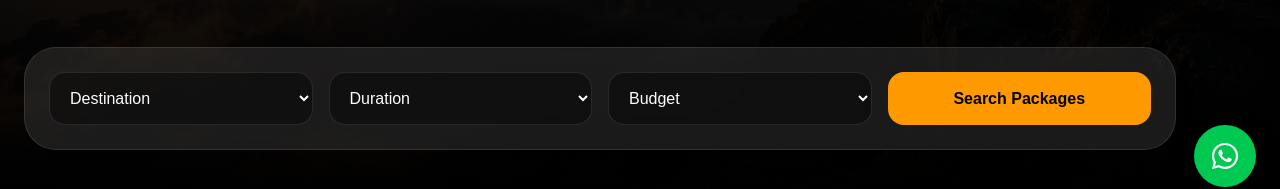
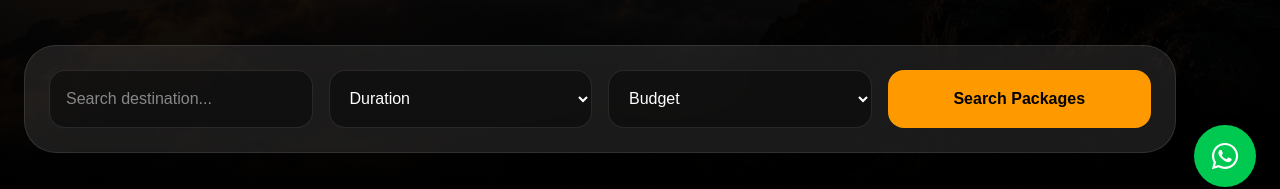
Before and after one commit to ritiksingh3018-netizen/govind-travels-premium, a Next.js app: page / in a window 1280 px wide. Shown: the part 589-778 px from the top of the page. Built offline with nearby package versions, Linux system fonts and the light colour scheme.

Commit message:
Updated homepage

```diff
--- a/components/HomePage.tsx
+++ b/components/HomePage.tsx
@@ -9,6 +9,7 @@ const [phone, setPhone] = useState("");
 const [destination, setDestination] = useState("");
 const [submitted, setSubmitted] = useState(false);
 const [searchDestination, setSearchDestination] = useState("");
+const [showSuggestions, setShowSuggestions] = useState(false);
 
 const handleSubmit = async (e: React.FormEvent) => {
   e.preventDefault();
@@ -39,15 +40,33 @@ const handleSubmit = async (e: React.FormEvent) => {
 
 }
 };
+
 const handleSearch = () => {
-  if (searchDestination) {
-    const destination = searchDestination;
+  if (!searchDestination.trim()) return;
 
-    setSearchDestination("");
+  const search = searchDestination.toLowerCase();
 
-    window.location.href = `/packages/${destination}`;
+  const foundPackage = packages.find(
+    (pkg) =>
+      pkg.name.toLowerCase().includes(search) ||
+      pkg.slug.toLowerCase().includes(search)
+  );
+
+  if (foundPackage) {
+    window.location.href = `/packages/${foundPackage.slug}`;
+    return;
   }
+
+  const whatsappMessage = encodeURIComponent(
+    `Hi Yorra Travels, I am looking for a travel package for ${searchDestination}.`
+  );
+
+  window.open(
+    `https://wa.me/919717367006?text=${whatsappMessage}`,
+    "_blank"
+  );
 };
+
 
 
   const packageSliderRef = useRef<HTMLDivElement>(null);
@@ -202,6 +221,16 @@ const categorySliderRef = useRef<HTMLDivElement>(null);
       slug: "rajasthan-tour-package",
     },
   ];
+  const findPackage = (search: string) => {
+  const term = search.toLowerCase().trim();
+
+  return packages.find((pkg) => {
+    return (
+      pkg.name.toLowerCase().includes(term) ||
+      pkg.slug.toLowerCase().includes(term)
+    );
+  });
+};
 
 const scrollPackagesLeft = () => {
   packageSliderRef.current?.scrollBy({
@@ -297,26 +326,72 @@ const scrollCategoriesRight = () => {
 
       </div>
 
+
 {/* PREMIUM SEARCH BOX */}
 
-      <div className="mt-14 bg-white/10 backdrop-blur-2xl border border-white/10 rounded-[32px] p-6 max-w-6xl">
+<div className="mt-14 bg-white/10 backdrop-blur-2xl border border-white/10 rounded-[32px] p-6 max-w-6xl overflow-visible">
 
   <div className="grid md:grid-cols-4 gap-4">
 
-          <select
+    {/* DESTINATION SEARCH */}
+
+    <div className="relative z-50">
+
+  <div className="relative">
+
+  <input
+    type="text"
+
     value={searchDestination}
     onChange={(e) => setSearchDestination(e.target.value)}
-            className="bg-black/40 border border-white/10 rounded-2xl p-4"
+    onKeyDown={(e) => {
+      if (e.key === "Enter") {
+        handleSearch();
+      }
+    }}
+    placeholder="Search destination..."
+    className="w-full bg-black/40 border border-white/10 rounded-2xl p-4"
+  />
+
+
+
+</div>
+
+   {showSuggestions && searchDestination && (
+
+  <div className="absolute left-0 right-0 top-full mt-2 bg-zinc-900 border border-white/10 rounded-2xl overflow-hidden z-[9999]">
+{packages
+  .filter((pkg) => {
+    const search = searchDestination.toLowerCase().trim();
+
+    return (
+      pkg.name.toLowerCase().includes(search) ||
+      pkg.slug.toLowerCase().includes(search)
+    );
+  })
+      .slice(0, 5)
+      .map((pkg) => (
+
+        <button
+          key={pkg.slug}
+          type="button"
+          onClick={() => {
+  window.location.href = `/packages/${pkg.slug}`;
+}}
+          className="block w-full text-left px-4 py-3 hover:bg-white/10"
         >
-            <option value="">Destination</option>
-            <option value="kedarnath-tour-package">Kedarnath</option>
-            <option value="chardham-tour-package">Char Dham</option>
-            <option value="ladakh-tour-package">Ladakh</option>
-            <option value="manali-tour-package">Manali</option>
-            <option value="kerala-tour-package">Kerala</option>
-            <option value="goa-tour-package">Goa</option>
-            <option value="rajasthan-tour-package">Rajasthan</option>
-          </select>
+          {pkg.name}
+        </button>
+
+      ))}
+
+  </div>
+
+)}
+
+    </div>
+
+    {/* DURATION */}
 
     <select className="bg-black/40 border border-white/10 rounded-2xl p-4">
       <option>Duration</option>
@@ -324,6 +399,8 @@ const scrollCategoriesRight = () => {
       <option>5-7 Days</option>
       <option>7+ Days</option>
     </select>
+
+    {/* BUDGET */}
 
     <select className="bg-black/40 border border-white/10 rounded-2xl p-4">
       <option>Budget</option>
@@ -333,6 +410,8 @@ const scrollCategoriesRight = () => {
       <option>₹40k+</option>
     </select>
 
+    {/* SEARCH BUTTON */}
+
     <button
       onClick={handleSearch}
       className="bg-amber-500 hover:bg-amber-600 text-black rounded-2xl font-bold"
@@ -341,6 +420,7 @@ const scrollCategoriesRight = () => {
     </button>
 
   </div>
+
 </div>
 
     </div>
```
Also changed, not shown: 1 other file (tests, documents, lock files or other folders). Lines whose indentation alone changed are shown as unchanged.
